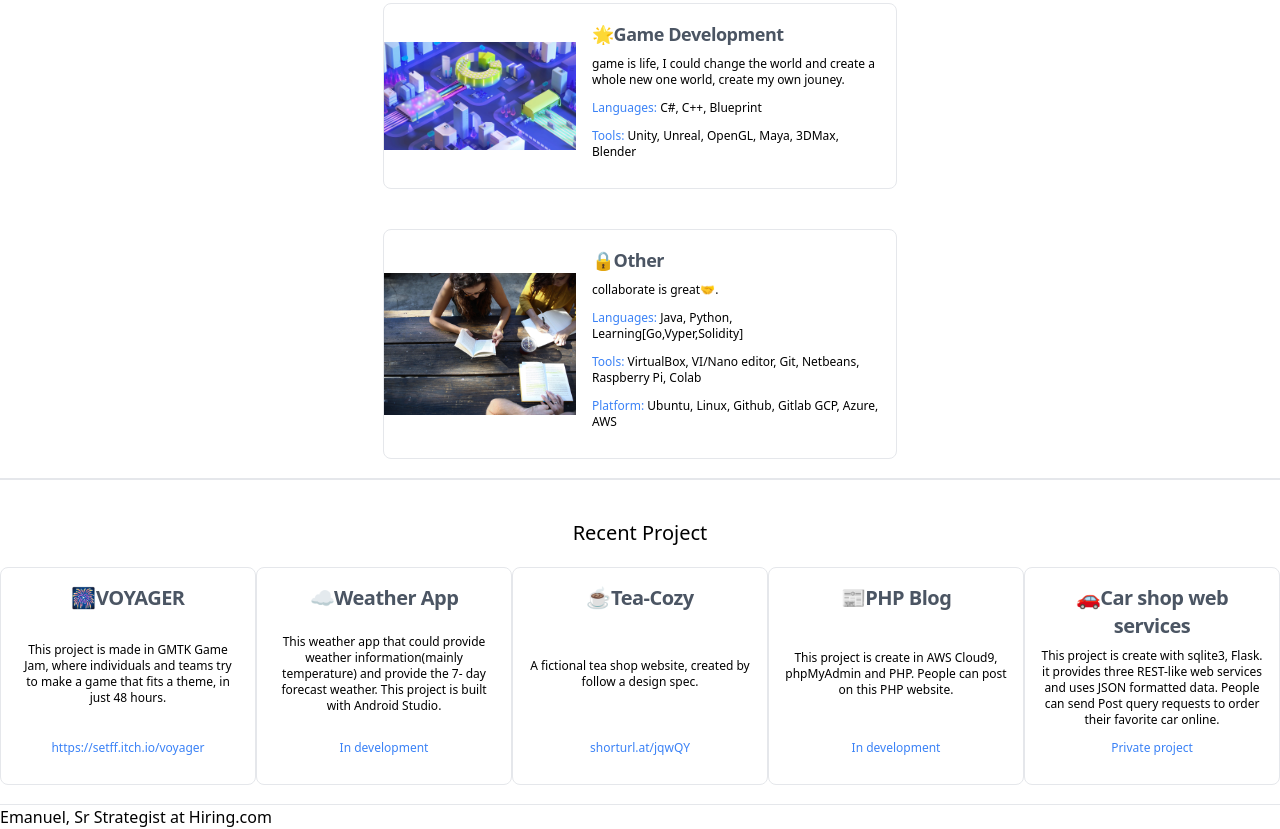
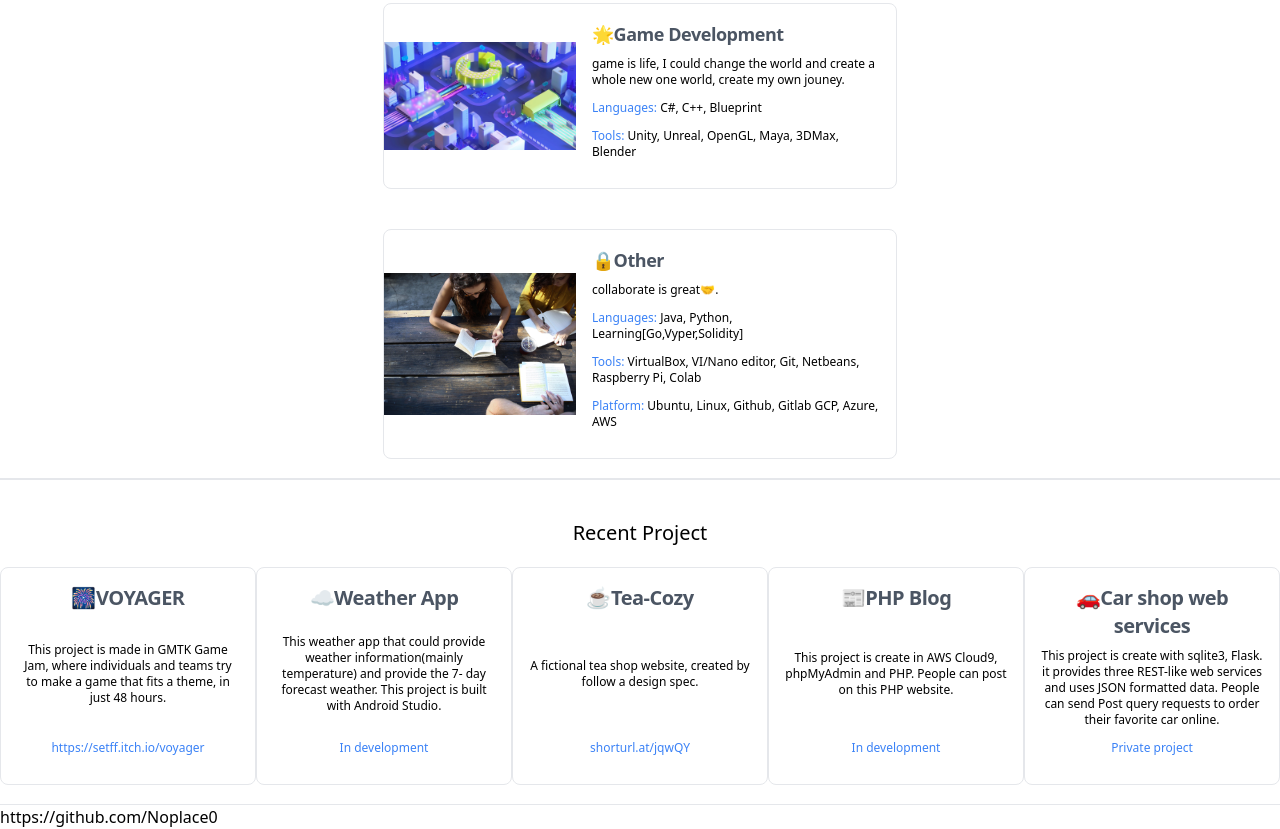
Before and after one commit to Noplace0/portfolio, a website: page index.html in a window 1280 px wide. Shown: the part 962-1791 px from the top of the page. Drawn offline with Linux system fonts and the light colour scheme.

Commit message:
Fix Some unusual code

```diff
--- a/index.html
+++ b/index.html
@@ -239,7 +239,7 @@
     </div>
     <div class="line outline outline-1 outline-gray-200">
       <h1 class="mx-auto text-center max-w-sm rounded"></h1>
-      <p class="caption">Emanuel, Sr Strategist at Hiring.com</p>
+      <p class="caption">https://github.com/Noplace0</p>
     </div>
     <script>
       const checkbox = document.querySelector("#toggle");
```
